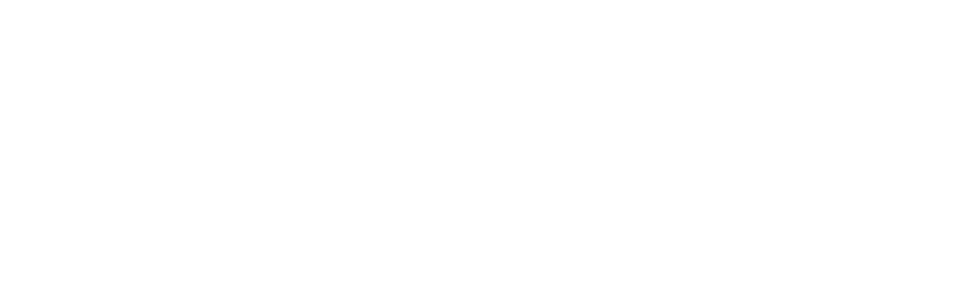
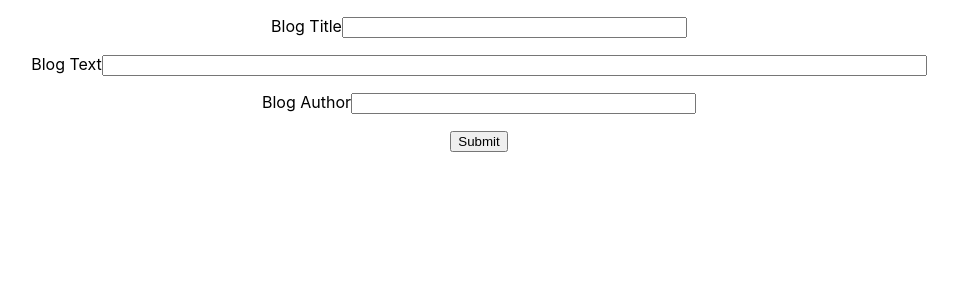
Before and after one commit to coreysteimelcodeimmersives/react-router, a React (Create React App) app: page /submit-blog in a window 1280 px wide. Before the commit this address had no page. Shown: the top 300 px of the page, without its empty margins (161-1119 px from the left). Built offline with nearby package versions, Linux system fonts and the light colour scheme.

Commit message:
wed hw complete, what is up with sortOrder modifying the array in console log

```diff
--- a/src/App.js
+++ b/src/App.js
@@ -1,21 +1,31 @@
 import * as React from "react";
+import { useState } from "react";
 import "./App.css";
 import { Routes, Route, Link } from "react-router-dom";
 import Home from "./pages/Home";
 import Blogs from "./pages/Blogs";
 import BlogPost from "./components/BlogPost";
 import AllBlogs from "./components/AllBlogs";
+import SubmitBlog from "./pages/SubmitBlog";
 import { blogPosts } from "./utils/sampleBlogs";
 
 const App = () => {
+  const [allBlogs, setAllBlogs] = useState(blogPosts);
   return (
     <div className="App">
       <Routes>
         <Route path="/" element={<Home />} />
         <Route path="/blogs" element={<Blogs />}>
-          <Route path="all" element={<AllBlogs blogPosts={blogPosts} />} />
-          <Route path=":blogId" element={<BlogPost blogPosts={blogPosts} />} />
+          <Route index element={<AllBlogs allBlogs={allBlogs} />} />
+          <Route
+            path="single-blog/:blogId"
+            element={<BlogPost allBlogs={allBlogs} />}
+          />
         </Route>
+        <Route
+          path="/submit-blog"
+          element={<SubmitBlog allBlogs={allBlogs} setAllBlogs={setAllBlogs} />}
+        />
       </Routes>
     </div>
   );
--- a/src/components/AllBlogs.js
+++ b/src/components/AllBlogs.js
@@ -1,13 +1,13 @@
 import React from "react";
 import { Outlet, useSearchParams } from "react-router-dom";
 
-const AllBlogs = ({ blogPosts }) => {
+const AllBlogs = ({ allBlogs }) => {
   const [searchParams, setSearchParams] = useSearchParams();
   const sortOrder = searchParams.get("sortOrder") || "asc";
-  const sortField = searchParams.get("sortField") || "createdAt";
-  const limit = searchParams.get("limit") || 0;
+  const sortField = searchParams.get("sortField") || "id";
+  const limit = searchParams.get("limit") || allBlogs.length;
   const page = searchParams.get("page") || 0;
-  const blogPostsCopy = blogPosts;
+  const blogPostsCopy = allBlogs;
   const compare = (a, b) => {
     if (sortOrder.toLowerCase() === "asc") {
       if (a[sortField] < b[sortField]) {
--- a/src/components/BlogPost.js
+++ b/src/components/BlogPost.js
@@ -1,9 +1,9 @@
 import React from "react";
 import { useParams } from "react-router-dom";
 
-const BlogPost = ({ blogPosts }) => {
+const BlogPost = ({ allBlogs }) => {
   let params = useParams();
-  const blog = blogPosts.find((blog) => blog.id === Number(params.blogId));
+  const blog = allBlogs.find((blog) => blog.id === Number(params.blogId));
   return (
     <>
       <div>
--- /dev/null
+++ b/src/pages/SubmitBlog.js
@@ -0,0 +1,79 @@
+import React from "react";
+import { useState } from "react";
+import { useNavigate } from "react-router-dom";
+
+const SubmitBlog = ({ allBlogs, setAllBlogs }) => {
+  const [title, setTitle] = useState("");
+  const [text, setText] = useState("");
+  const [author, setAuthor] = useState("");
+  const navigate = useNavigate();
+
+  return (
+    <>
+      <p></p>
+      <label>Blog Title</label>
+      <input
+        id="title"
+        size="40"
+        type="text"
+        value={title}
+        onChange={(e) => {
+          const newTitle = e.target.value;
+          setTitle(newTitle);
+        }}
+      />
+      <p></p>
+      <label>Blog Text</label>
+      <input
+        id="text"
+        size="100"
+        type="text"
+        value={text}
+        onChange={(e) => {
+          const newText = e.target.value;
+          setText(newText);
+        }}
+      />
+      <p></p>
+      <label>Blog Author</label>
+      <input
+        id="author"
+        size="40"
+        type="text"
+        value={author}
+        onChange={(e) => {
+          const newAuthor = e.target.value;
+          setAuthor(newAuthor);
+        }}
+      />
+      <p></p>
+      <button
+        id="submit"
+        onClick={
+          ("click",
+          () => {
+            // const allBlogsCopy = JSON.parse(JSON.stringify(allBlogs));
+            const allBlogsCopy = [...allBlogs];
+            allBlogsCopy.push({
+              title: title,
+              text: text,
+              author: author,
+              createdAt: new Date().toISOString(),
+              id: allBlogs.length + 1,
+            });
+            console.log("post ", allBlogsCopy);
+            setAllBlogs(allBlogsCopy);
+            setTitle("");
+            setText("");
+            setAuthor("");
+            navigate("/blogs");
+          })
+        }
+      >
+        Submit
+      </button>
+    </>
+  );
+};
+
+export default SubmitBlog;
```
